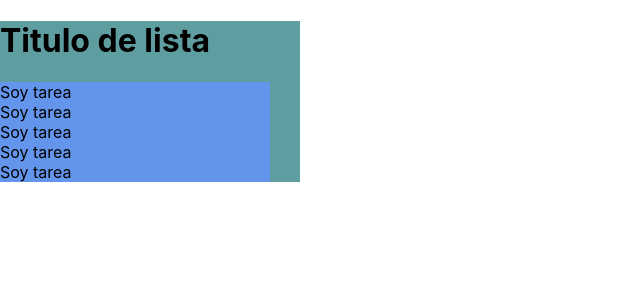
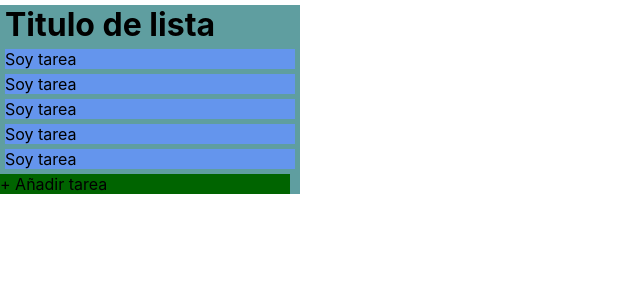
Before and after one commit to creativa-nk/Reto3, a React (Create React App) app: page / in a window 1280 px wide. Shown: the top 300 px of the page, without its empty margins (0-640 px from the left). Built offline with nearby package versions, Linux system fonts and the light colour scheme.

Commit message:
InputConteiner

```diff
--- a/src/App.css
+++ b/src/App.css
@@ -4,8 +4,23 @@
     width: 300px;
 }
 
+.tituloLista{
+    margin:5px;
+}
+
 .tarea{
     background-color: cornflowerblue;
     height: auto;
-    width: 270px;
+    width: 290px;
+    margin:5px ;
 }
+
+.inputConteiner{
+    background-color: darkgreen;
+    height: auto;
+    width: 290px;
+}
+
+.inputConteiner:hover{
+    background-color: rgb(114, 124, 114);
+}
--- /dev/null
+++ b/src/components/InputConteiner.js
@@ -0,0 +1,13 @@
+import React from 'react';
+
+
+export default function InputConteiner(){
+    return(
+        <div className='inputConteiner'>
+            <div>
+              + Añadir tarea
+            </div>
+
+        </div>
+    )
+}
--- a/src/components/List.js
+++ b/src/components/List.js
@@ -1,5 +1,6 @@
 import React from 'react';
-import Card from './Card'
+import Card from './Card';
+import InputConteiner from './InputConteiner'
 
 
 export default function List(){
@@ -11,6 +12,7 @@ export default function List(){
             <Card/>
             <Card/>
             <Card/>
+            <InputConteiner />
         </div>
     )
 }
```
